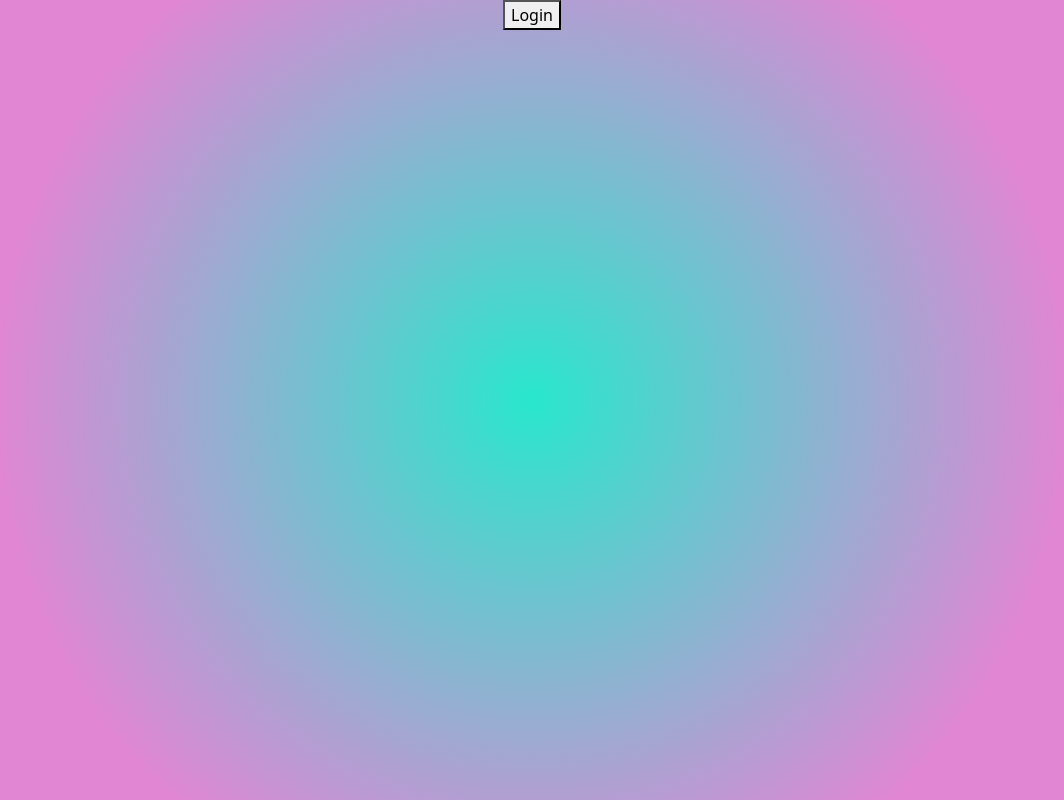
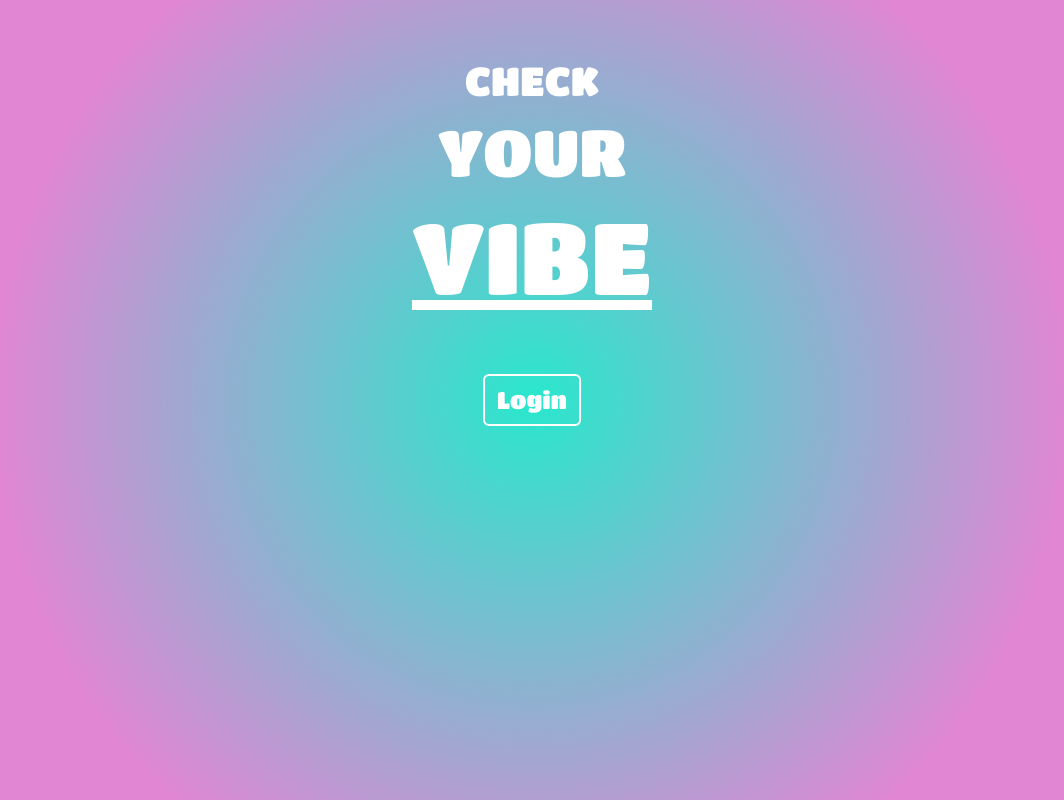
Before and after one commit to NunuMarie3000/Vibe_Social_Group_Project_Client, a React (Create React App) app in the folder client/: page / in a window 1280 px wide. Shown: the whole page, without its empty margins (108-1172 px from the left). Built offline with nearby package versions, Linux system fonts and the light colour scheme; a web font is replaced by a local one.

Commit message:
login page

```diff
--- a/client/src/Nav.css
+++ b/client/src/Nav.css
@@ -12,7 +12,7 @@ body {
     rgba(41, 231, 205, 1) 0%,
     rgba(224, 134, 211, 1) 71%
   );
-  display: flex;
+  display: grid;
   justify-content: center;
   background-attachment: fixed;
 }
@@ -45,12 +45,10 @@ body {
   float: left;
   display: block;
   position: relative;
-
 }
 .flexnav li a {
   color: #29E7CD;
   text-align: center;
-
 }
 .flexnav > li > a {
   display: block;
@@ -76,7 +74,7 @@ body {
 .cardLogo {
   text-align: right;
   font-family: "Titan One";
-  font-size: 16px;
+  font-size: 18px;
   margin-bottom: -19px;
 }
 .cardLogoHeader {
@@ -147,3 +145,9 @@ justify-content: center;
   background-color: black;
   color: #000000;
 }
+
+/* //////////////////////////LOGIN//////////////////// */
+
+.realLoginButton:hover{
+background-color: white;
+}
--- a/client/src/components/BetweenAppAndEverything.js
+++ b/client/src/components/BetweenAppAndEverything.js
@@ -10,8 +10,7 @@ export default function BetweenAppAndEverything({ logout, isLoading, user }) {
   let [allUsers, setAllUsers] = useState('')
 
   const getMemories = async () => {
-    // const userAPI = `${process.env.APIURL}/memories`;
-    const userAPI = "https://memories-socialmedia-group.herokuapp.com/memories";
+    const userAPI = `${process.env.REACT_APP_APIURL}/memories`;
     try {
       let res = await axios.get(userAPI);
       setAllMemories(res.data)
--- a/client/src/components/Header.js
+++ b/client/src/components/Header.js
@@ -35,7 +35,16 @@ const Header = ({ logout, allMemories, userId, user }) => {
             <li>
               <Link to="/">Home</Link>{" "}
             </li>
-            {/* <Link to='/about'>About</Link> | {' '} */}
+            <Link style={{
+                  backgroundColor: "#FFFFFF",
+                  border: "#FFFFFF",
+                  color: "#29E7CD",
+                  fontFamily: "Manrope",
+                  textTransform: "uppercase",
+                  paddingTop: "17px",
+                  cursor: "pointer",
+                  textDecoration: "none"
+                }}to='/about'>About</Link>{" "}
             <li>
               <Profile user={user} allMemories={allMemories} userId={userId} />
             </li>
--- a/client/src/components/Memory.js
+++ b/client/src/components/Memory.js
@@ -77,10 +77,11 @@ export default function Memory({ author, likes, createdAt, image, content, userI
 
 
   return (
-    <div>
+    <div style = {{marginTop: ""}}>
       <Card style={{ width: '18rem', height: "auto" }}>
         <Card.Header style={{ display: 'flex', justifyContent: 'space-between' }}>
           {/*instead of {author}, this is gonna be {user.name} from auth0 */}
+          <div className="cardLogo">V</div>
 
           {authorUsername !== '' && authorUsername}
 
@@ -91,7 +92,7 @@ export default function Memory({ author, likes, createdAt, image, content, userI
         </Card.Header>
         <Card.Body>
           <Card.Img src={image} style = {{width: "255px", height: "250px", objectFit: "cover", borderRadius: '0px'}} />
-          <div className = "authorImage">{author}</div>
+          <div className = "authorImage">{authorUsername}</div>
 
           <hr/>
           <Card.Text style={{ marginTop: "10px", fontFamily: "Rubik" }}>
@@ -102,7 +103,6 @@ export default function Memory({ author, likes, createdAt, image, content, userI
             {updatedLikes}
           </Card.Text>
           {/* </div> */}
-          <div className="cardLogo">V</div>
 
         </Card.Body>
         <Card.Footer style = {{backgroundColor: "#FFFFFF"}}>
--- a/client/src/index.js
+++ b/client/src/index.js
@@ -11,8 +11,8 @@ const root = ReactDOM.createRoot(document.getElementById("root"));
 root.render(
   <React.StrictMode>
     <Auth0Provider
-    domain = "nunumarie3000.us.auth0.com"
-    clientId = "2KsqG4VJrsZHSuc2gcn4njqdEtN2o3wC"
+    domain = {process.env.REACT_APP_DOMAIN}
+    clientId = {process.env.REACT_APP_CLIENTID}
     redirectUri = {window.location.origin}>
 
     <BrowserRouter>
--- a/client/src/pages/About.js
+++ b/client/src/pages/About.js
@@ -2,7 +2,7 @@ import React from 'react'
 
 const About = () => {
   return (
-    <div>Storm and Tyler do a project</div>
+    <div>'Storm and Tyler do a project'</div>
   )
 }
 
--- a/client/src/pages/LoginPage.js
+++ b/client/src/pages/LoginPage.js
@@ -1,10 +1,77 @@
 //Login.js
 import React from "react";
+import { Button } from "react-bootstrap";
 
-const Login = ({loginWithRedirect}) => {
+const Login = ({ loginWithRedirect }) => {
   return (
-    <div>
-      <button onClick = {()=> loginWithRedirect()}>Login</button>
+    <div className="loginButton">
+      <div
+        className="loginWords"
+        style={{
+          display: "grid",
+        }}
+      >
+        <div
+          className="checkWord"
+          style={{
+            fontFamily: "Titan One",
+            color: "#FFFFFF",
+            position: "absolute",
+            top: "10%",
+            left: "50%",
+            transform: "translate(-50%, -50%)",
+            fontSize: "40px",
+          }}
+        >
+          CHECK
+        </div>
+        <div
+          className="yourWord"
+          style={{
+            fontFamily: "Titan One",
+            color: "#ffffff",
+            position: "absolute",
+            top: "19%",
+            left: "50%",
+            transform: "translate(-50%, -50%)",
+
+            fontSize: "65px",
+          }}
+        >
+          YOUR
+        </div>
+        <div
+          className="vibeWord"
+          style={{
+            fontFamily: "Titan One",
+            color: '#ffffff',
+            position: "absolute",
+            top: "32%",
+            left: "50%",
+            transform: "translate(-50%, -50%)",
+            fontSize: "100px",
+            textDecoration:"underline"
+          }}
+        >
+          VIBE
+        </div>
+      </div>
+
+      <Button className = "realLoginButton"
+        onClick={() => loginWithRedirect()}
+        style={{
+          backgroundColor: "transparent",
+          border: "2px white solid",
+          fontFamily: "Titan One",
+          fontSize: "24px",
+          position: "absolute",
+          top: "50%",
+          left: "50%",
+          transform: "translate(-50%, -50%)",
+        }}
+      >
+        Login
+      </Button>
     </div>
   );
 };
```
Also changed, not shown: 1 other file (tests, documents, lock files or other folders).
